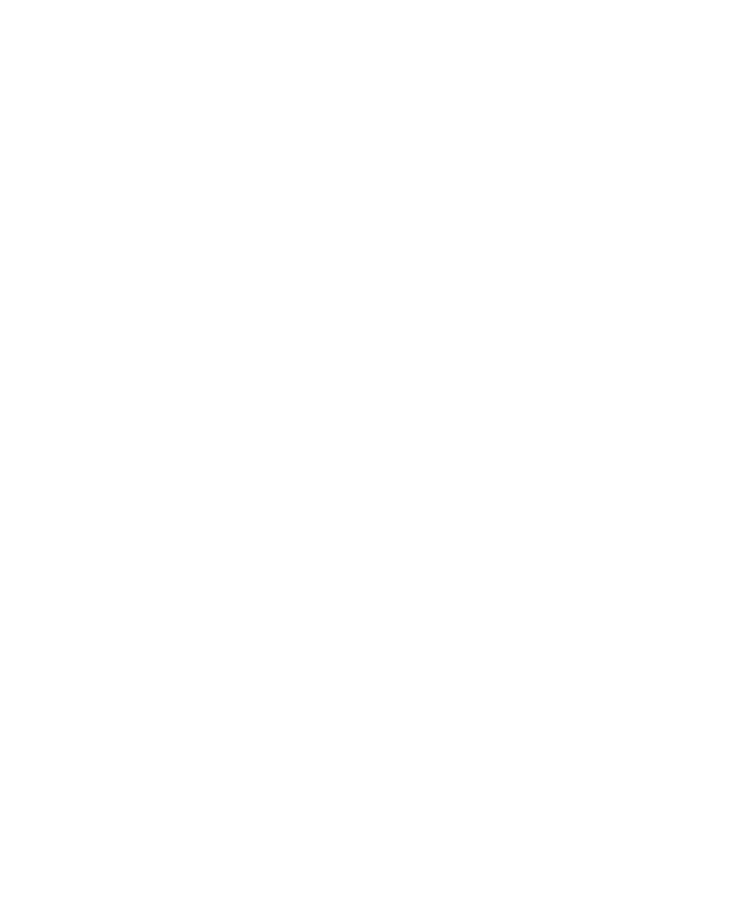
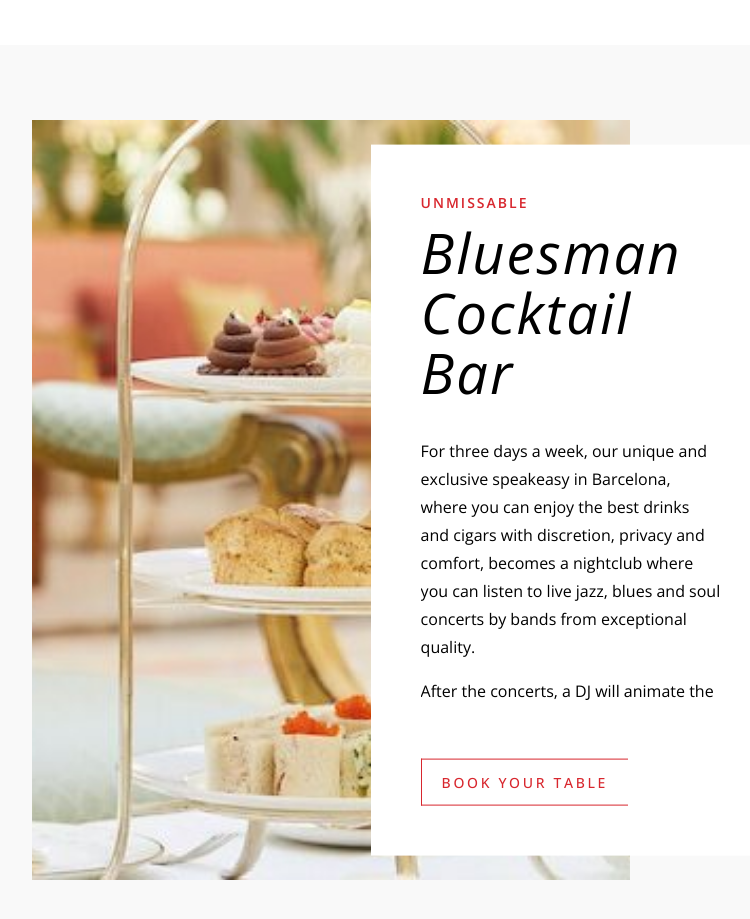
Before and after one commit to AlexandraSicoe/barcelona-hotel-React, a React (Create React App) app: page / in a window 1280 px wide. Shown: the part 1360-2279 px from the top of the page, without its empty margins (309-1059 px from the left). Before the commit the page ends 1405 px from the top, so only its background shows below. Built offline with nearby package versions, Linux system fonts and the light colour scheme.

Commit message:
Added CarouselItem

```diff
--- a/src/App.css
+++ b/src/App.css
@@ -200,3 +200,25 @@ body {
 .carousel-container .carousel-control-prev-icon {
   background-image: url("https://www.hotelpalacebarcelona.com/assets/themes/www.hotelpalacebarcelona.com/img/icons/Flecha-left.svg");
 }
+
+.textsContainer::-webkit-scrollbar {
+  -webkit-appearance: none;
+  background-color: transparent;
+  width: 2px;
+}
+
+.textsContainer::-webkit-scrollbar-thumb {
+  background-color: #9a9a9a;
+  border-radius: 2px;
+  border: 2px solid red;
+  width: 2px;
+}
+
+.textsContainer::-webkit-scrollbar-thumb:hover {
+  background-color: red;
+}
+
+.textsContainer::-webkit-scrollbar-track {
+  border-radius: 1px;
+  width: 2px;
+}
--- a/src/App.js
+++ b/src/App.js
@@ -1,14 +1,31 @@
 import "./App.css";
-
+import style from "./App.style";
 import Navbar from "./components/navbar/Navbar";
 import BookingForm from "./components/booking/BookingForm";
 import Modal from "./components/modal/Modal";
-import { useState } from "react";
+import { useState, useEffect } from "react";
 import Carousel from "./components/carousel/Carousel";
+import diningImg from "../src/images/dining.jpg";
 
 const App = () => {
   const [modalVisible, setModalVisible] = useState(false);
   const [textUnu, meowmeow] = useState("The Hotel");
+
+  const [isMobile, setIsMobile] = useState(false);
+
+  useEffect(() => {
+    const handleResize = () => {
+      setIsMobile(window.innerWidth <= 991);
+    };
+
+    handleResize(); // Check initial screen width
+
+    window.addEventListener("resize", handleResize);
+    return () => {
+      window.removeEventListener("resize", handleResize);
+    };
+  }, []);
+
   return (
     <div className="App">
       <div class="content-container">
@@ -28,10 +45,84 @@ const App = () => {
         />
       </div>
       <Carousel />
-      <div className="row">
-        <div className="col-12"></div>
-        <div className="col-12"></div>
+      <div className="container-fluid">
+        <div
+          className="row justify-content-center"
+          style={
+            isMobile
+              ? {
+                  backgroundColor: "rgba(216, 216, 216, 0.15)",
+                  margin: 0,
+                  padding: "75px 0",
+                }
+              : style.middleSection
+          }
+        >
+          <div
+            className={isMobile ? "col-12" : "col-6"}
+            style={style.imgContainer}
+          >
+            <div>
+              <img
+                src={diningImg}
+                alt="dining"
+                style={style.diningImage}
+                className="img-fluid"
+              ></img>
+            </div>
+          </div>
+          <div
+            className="col-12"
+            style={
+              isMobile
+                ? {
+                    backgroundColor: "white",
+                    display: "block",
+                    paddingRight: "50px",
+                    paddingLeft: "50px",
+                    paddingTop: "50px",
+                    paddingBottom: "50px",
+                  }
+                : style.cocktailBarContainer
+            }
+          >
+            <h2 style={style.preTitle}>UNMISSABLE</h2>
+            <h2 style={style.title}>Bluesman Cocktail Bar</h2>
+            <div style={style.textsContainer} className="textsContainer">
+              <p style={style.cocktailText}>
+                For three days a week, our unique and exclusive speakeasy in
+                Barcelona, where you can enjoy the best drinks and cigars with
+                discretion, privacy and comfort, becomes a nightclub where you
+                can listen to live jazz, blues and soul concerts by bands from
+                exceptional quality.
+              </p>
+              <p style={style.cocktailText}>
+                After the concerts, a DJ will animate the rest of the night for
+                the greatest enjoyment of the daring dancers.
+              </p>
+              <button style={style.textsButton}>See our program</button>
+            </div>
+
+            <button
+              style={
+                isMobile
+                  ? {
+                      ...style.bookingButton,
+                      ...{
+                        width: "100%",
+                        paddingLeft: "25px",
+                        paddingRight: "25px",
+                      },
+                    }
+                  : style.bookingButton
+              }
+            >
+              BOOK YOUR TABLE
+            </button>
+          </div>
+        </div>
       </div>
+
       <Modal
         modalVisible={modalVisible}
         setModalVisible={setModalVisible}
--- a/src/App.style.js
+++ b/src/App.style.js
@@ -0,0 +1,84 @@
+const style = {
+  middleSection: {
+    backgroundColor: "rgba(216, 216, 216, 0.15)",
+    margin: 0,
+    padding: "75px 0",
+    position: "relative",
+  },
+  cocktailBarContainer: {
+    backgroundColor: "white",
+    maxWidth: "400px",
+    position: "absolute",
+    zIndex: 1,
+    top: "50%",
+    right: "15%",
+    transform: "translate(0,-50%)",
+    display: "block",
+    paddingRight: "50px",
+    paddingLeft: "50px",
+    paddingTop: "50px",
+    paddingBottom: "50px",
+  },
+  preTitle: {
+    fontSize: "14px",
+    color: "#D8272E",
+    letterSpacing: "2px",
+    fontWeight: 600,
+    marginTop: 0,
+    marginBottom: "10px",
+  },
+  title: {
+    fontSize: "56px",
+    color: "black",
+    letterSpacing: "2px",
+    lineHeight: "60px",
+    fontStyle: "italic",
+    marginBottom: "0.5rem",
+    fontWeight: 300,
+  },
+  textsContainer: {
+    height: "272px",
+    overflow: "scroll",
+    marginTop: "35px",
+  },
+  cocktailText: {
+    fontSize: "16px",
+    letterSpacing: 0,
+    lineHeight: "28px",
+    color: "black",
+    marginTop: 0,
+    marginBottom: "1rem",
+  },
+  textsButton: {
+    color: "#D8272E",
+    fontSize: "16px",
+    letterSpacing: 0,
+    lineHeight: "28px",
+    backgroundColor: "transparent",
+    border: "none",
+  },
+  bookingButton: {
+    padding: "12px 20px",
+    color: "#D8272E",
+    backgroundColor: "transparent",
+    marginTop: "50px",
+    fontSize: "14px",
+    fontWeight: 500,
+    letterSpacing: "2.67px",
+    borderTop: "1px solid #D8272E",
+    borderBottom: "1px solid #D8272E",
+    borderLeft: "1px solid #D8272E",
+    borderRight: "none",
+  },
+  imgContainer: {
+    paddingRight: "15px",
+    paddingLeft: "15px",
+    boxSizing: "border-box",
+  },
+  diningImage: {
+    height: "760px",
+    display: "block",
+    objectFit: "cover",
+  },
+};
+export default style;
--- a/src/components/carousel/carousel-item/CarouselItem.js
+++ b/src/components/carousel/carousel-item/CarouselItem.js
@@ -1,6 +1,6 @@
 const CarouselItem = ({ isActive, innerTexts, imgURL }) => {
   return (
-    <div class={isActive == true ? "carousel-item active" : "carousel-item"}>
+    <div class={isActive === true ? "carousel-item active" : "carousel-item"}>
       <div class="row justify-content-center">
         <div class="d-flex col-12 justify-content-center px-5 px-lg-0 col-lg-4 col-xxl-3">
           <div class="w-100 d-flex flex-column justify-content-start align-items-start">
--- a/src/components/carousel/carousel-item/CarouselItem.style.js
+++ /dev/null
@@ -1,3 +0,0 @@
-const style = {
-  cocktailBar:
-};
```
Also changed, not shown: src/images/dining.jpg (added).
